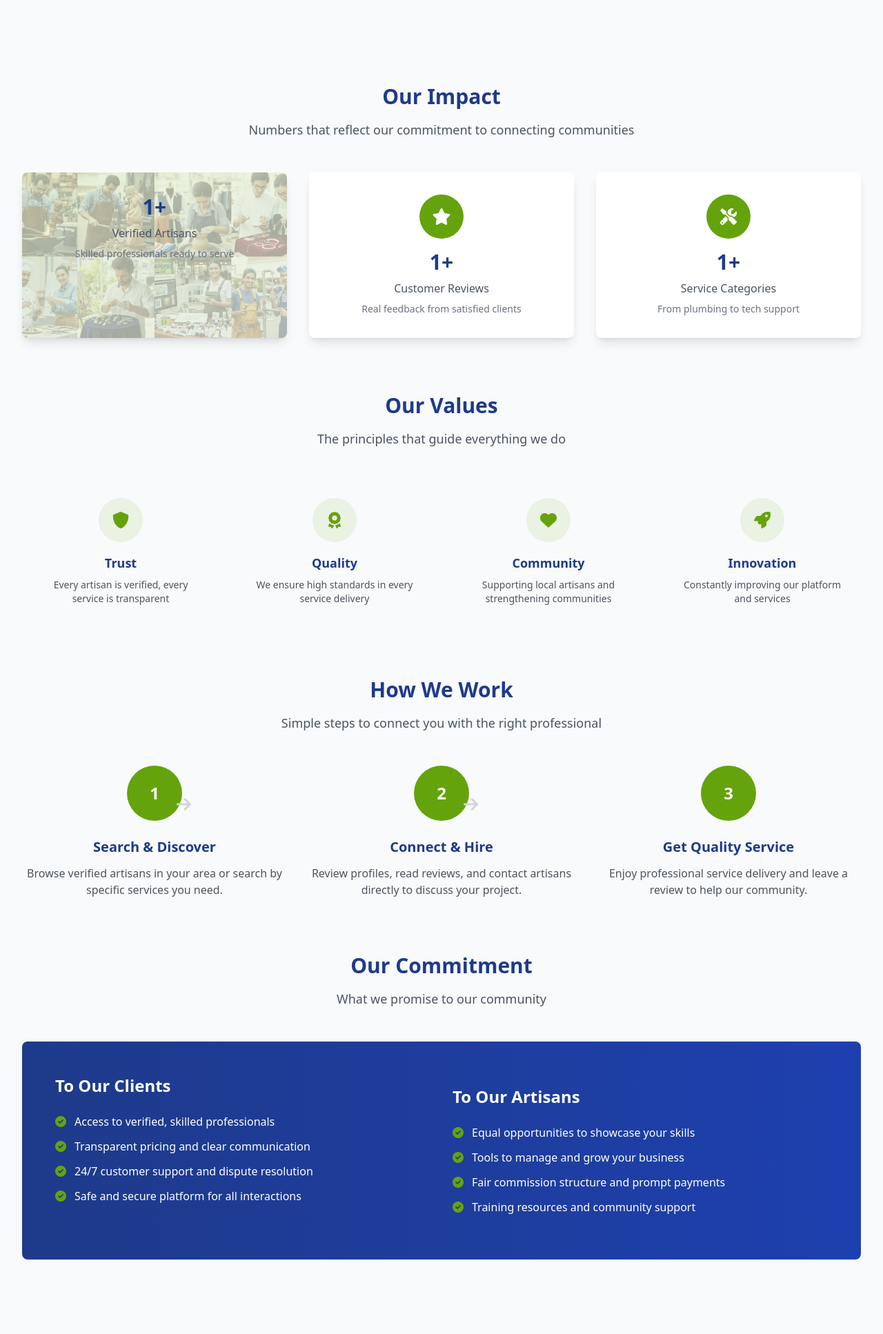
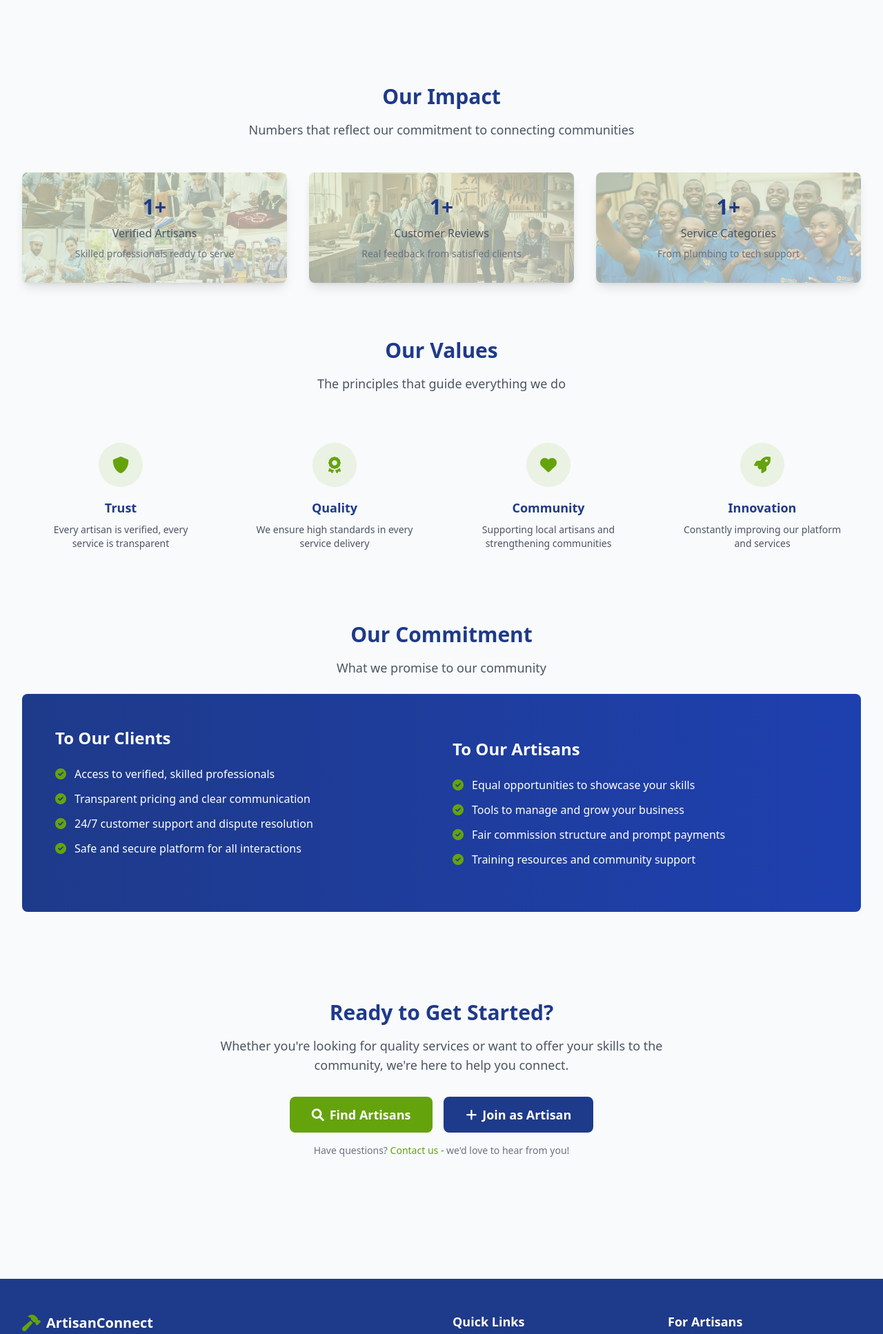
Before and after one commit to DevUnanam/wrkman, a Django app: page /about/ in a window 1280 px wide. Shown: the part 1282-3216 px from the top of the page at 69% size. Run offline with Django 5.2, Linux system fonts and the light colour scheme; tables that the repository leaves empty hold one stand-in row (values such as "Sample post"); some libraries are stand-ins or nearby versions.

Commit message:
fixed about us page

```diff
--- a/templates/core/about.html
+++ b/templates/core/about.html
@@ -101,22 +101,28 @@
                 </div>
             </div>
 
-            <div class="text-center bg-white rounded-lg shadow-lg p-8 dark:bg-gray-800">
-                <div class="w-16 h-16 bg-lime rounded-full flex items-center justify-center mx-auto mb-4">
-                    <i class="fas fa-star text-white text-2xl"></i>
+            <div class="text-center bg-white rounded-lg shadow-lg p-8 relative overflow-hidden dark:bg-gray-800">
+                <div class="absolute inset-0 bg-gradient-to-br from-lime/20 to-lime/10 dark:from-lime/10 dark:to-lime/5"></div>
+                <div class="absolute inset-0 opacity-30 dark:opacity-10">
+                    <img src="{% static 'images/blogger2.jpeg' %}" alt="Artisans Background" class="w-full h-full object-cover">
                 </div>
-                <h3 class="text-3xl font-bold text-navy mb-2 dark:text-lime">{{ total_reviews }}+</h3>
-                <p class="text-gray-600 dark:text-gray-300">Customer Reviews</p>
-                <p class="text-sm text-gray-500 mt-2 dark:text-gray-400">Real feedback from satisfied clients</p>
+                <div class="relative z-10">
+                    <h3 class="text-3xl font-bold text-navy mb-2 dark:text-lime">{{ total_artisans }}+</h3>
+                    <p class="text-gray-600 dark:text-gray-300">Customer Reviews</p>
+                    <p class="text-sm text-gray-500 mt-2 dark:text-gray-400">Real feedback from satisfied clients</p>
+                </div>
             </div>
 
-            <div class="text-center bg-white rounded-lg shadow-lg p-8 dark:bg-gray-800">
-                <div class="w-16 h-16 bg-lime rounded-full flex items-center justify-center mx-auto mb-4">
-                    <i class="fas fa-tools text-white text-2xl"></i>
+            <div class="text-center bg-white rounded-lg shadow-lg p-8 relative overflow-hidden dark:bg-gray-800">
+                <div class="absolute inset-0 bg-gradient-to-br from-lime/20 to-lime/10 dark:from-lime/10 dark:to-lime/5"></div>
+                <div class="absolute inset-0 opacity-30 dark:opacity-10">
+                    <img src="{% static 'images/blogger3.jpeg' %}" alt="Artisans Background" class="w-full h-full object-cover">
                 </div>
-                <h3 class="text-3xl font-bold text-navy mb-2 dark:text-lime">{{ total_categories }}+</h3>
-                <p class="text-gray-600 dark:text-gray-300">Service Categories</p>
-                <p class="text-sm text-gray-500 mt-2 dark:text-gray-400">From plumbing to tech support</p>
+                <div class="relative z-10">
+                    <h3 class="text-3xl font-bold text-navy mb-2 dark:text-lime">{{ total_artisans }}+</h3>
+                    <p class="text-gray-600 dark:text-gray-300">Service Categories</p>
+                    <p class="text-sm text-gray-500 mt-2 dark:text-gray-400">From plumbing to tech support</p>
+                </div>
             </div>
         </div>
     </div>
@@ -163,55 +169,9 @@
         </div>
     </div>
 
-    <!-- How It Works -->
-    <div class="mb-20">
-        <div class="text-center mb-12">
-            <h2 class="text-3xl font-bold text-navy mb-4 dark:text-lime">How We Work</h2>
-            <p class="text-lg text-gray-600 dark:text-gray-300">Simple steps to connect you with the right professional</p>
-        </div>
-
-        <div class="grid grid-cols-1 md:grid-cols-3 gap-8">
-            <div class="text-center">
-                <div class="relative mb-6">
-                    <div class="w-20 h-20 bg-lime rounded-full flex items-center justify-center mx-auto text-white text-2xl font-bold">
-                        1
-                    </div>
-                    <div class="absolute top-10 left-1/2 transform translate-x-8 hidden md:block">
-                        <i class="fas fa-arrow-right text-gray-300 text-2xl"></i>
-                    </div>
-                </div>
-                <h3 class="text-xl font-semibold text-navy mb-3 dark:text-lime">Search & Discover</h3>
-                <p class="text-gray-600 dark:text-gray-300">Browse verified artisans in your area or search by specific services you need.</p>
-            </div>
-
-            <div class="text-center">
-                <div class="relative mb-6">
-                    <div class="w-20 h-20 bg-lime rounded-full flex items-center justify-center mx-auto text-white text-2xl font-bold">
-                        2
-                    </div>
-                    <div class="absolute top-10 left-1/2 transform translate-x-8 hidden md:block">
-                        <i class="fas fa-arrow-right text-gray-300 text-2xl"></i>
-                    </div>
-                </div>
-                <h3 class="text-xl font-semibold text-navy mb-3 dark:text-lime">Connect & Hire</h3>
-                <p class="text-gray-600 dark:text-gray-300">Review profiles, read reviews, and contact artisans directly to discuss your project.</p>
-            </div>
-
-            <div class="text-center">
-                <div class="mb-6">
-                    <div class="w-20 h-20 bg-lime rounded-full flex items-center justify-center mx-auto text-white text-2xl font-bold">
-                        3
-                    </div>
-                </div>
-                <h3 class="text-xl font-semibold text-navy mb-3 dark:text-lime">Get Quality Service</h3>
-                <p class="text-gray-600 dark:text-gray-300">Enjoy professional service delivery and leave a review to help our community.</p>
-            </div>
-        </div>
-    </div>
-
     <!-- Team Section (Optional - can be expanded with actual team members) -->
     <div class="mb-20">
-        <div class="text-center mb-12">
+        <div class="text-center mb-6">
             <h2 class="text-3xl font-bold text-navy mb-4 dark:text-lime">Our Commitment</h2>
             <p class="text-lg text-gray-600 dark:text-gray-300">What we promise to our community</p>
         </div>
```
Also changed, not shown: static/images/blogger2.jpeg (added), static/images/blogger3.jpeg (added).
